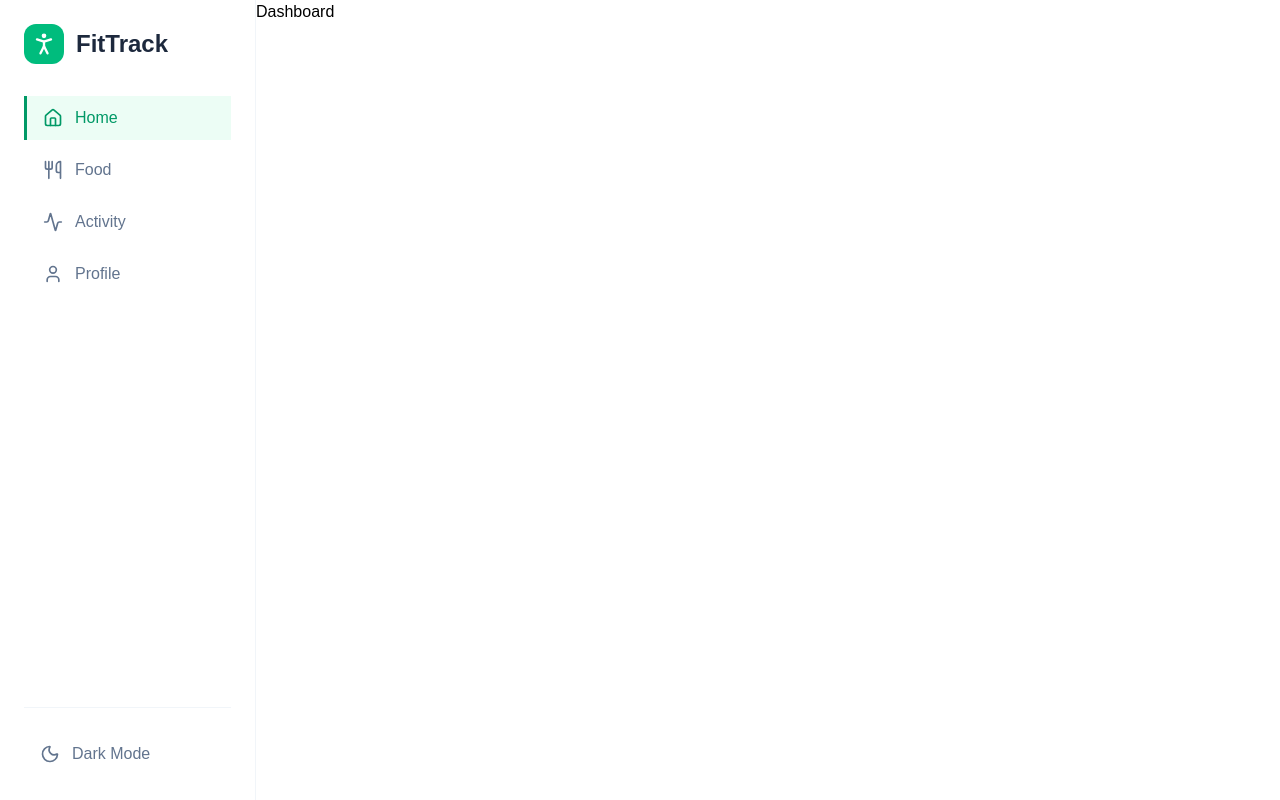
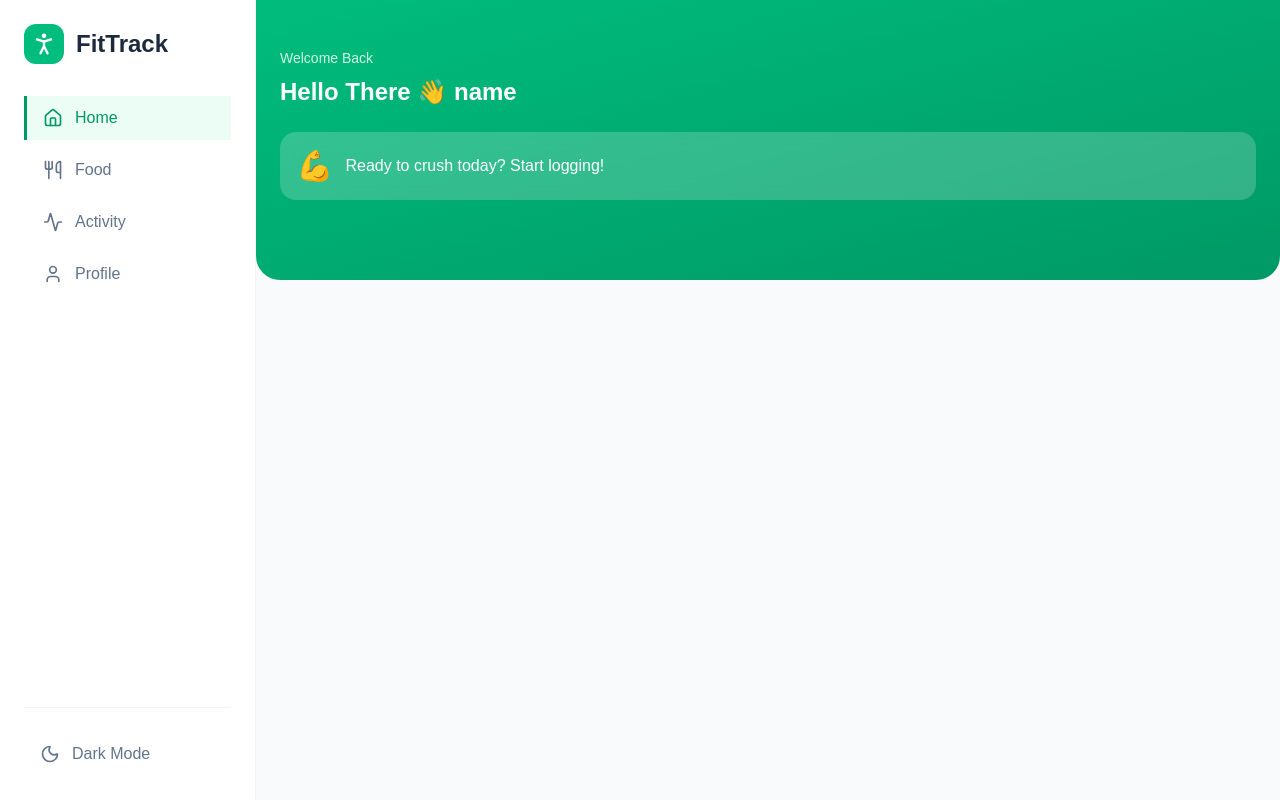
Before and after one commit to fcuello1223/Fitness-Tracker, a React app in the folder client/: page / in a window 1280 px wide. Both pictures are taken after typing "Sample", "name@example.com", "Sample123" into the empty fields and a click on the button "Log In". Built offline with nearby package versions, Linux system fonts and the light colour scheme; the HTML template or start-up script is replaced by a standard one; a web font is replaced by a local one.

Commit message:
Created Header UI for Dashboard Page

```diff
--- a/client/src/pages/Dashboard.tsx
+++ b/client/src/pages/Dashboard.tsx
@@ -1,8 +1,74 @@
+import { useEffect, useState } from "react";
+
+import { getMotivationalMessage } from "../assets/assets";
+import { useAppContext } from "../context/AppContext";
+import type { ActivityEntry, FoodEntry } from "../types";
 
 const Dashboard = () => {
+  const { user, allFoodLogs, allActivityLogs } = useAppContext();
+
+  const [todayFood, setTodayFood] = useState<FoodEntry[]>([]);
+  const [todayActivities, setTodayActivities] = useState<ActivityEntry[]>([]);
+
+  const DAILY_CALORIE_LIMIT: number = user?.dailyCalorieIntake || 2000;
+
+  //Load User Data
+  const loadUserData = () => {
+    const today = new Date().toISOString()[0];
+
+    const foodData = allFoodLogs.filter(
+      (food: FoodEntry) => food.createdAt?.split("T")[0] === today,
+    );
+    setTodayFood(foodData);
+
+    const activityData = allActivityLogs.filter(
+      (activity: ActivityEntry) => activity.createdAt?.split("T")[0] === today,
+    );
+    setTodayActivities(activityData);
+  };
+
+  useEffect(() => {
+    (() => loadUserData())();
+  }, [allFoodLogs, allActivityLogs]);
+
+  const totalCalories: number = todayFood.reduce(
+    (sum, item) => sum + item.calories,
+    0,
+  );
+  const remainingCalories: number = DAILY_CALORIE_LIMIT - totalCalories;
+
+  const totalActiveMinutes: number = todayActivities.reduce(
+    (sum, item) => sum + item.duration,
+    0,
+  );
+
+  const totalCaloriesBurned: number = todayActivities.reduce(
+    (sum, item) => sum + item.calories,
+    0,
+  );
+
+  const motivationalMessage = getMotivationalMessage(
+    totalCalories,
+    totalActiveMinutes,
+    DAILY_CALORIE_LIMIT,
+  );
+
   return (
-    <div>Dashboard</div>
-  )
-}
+    <div className="page-container">
+      {/* Header */}
+      <div className="dashboard-header">
+        <p className="text-emerald-100 text-sm font-medium">Welcome Back</p>
+        <h1 className="text-2xl font-bold mt-2">{`Hello There 👋 ${user?.username}`}</h1>
+        {/* Motivation Card */}
+        <div className="mt-6 bg-white/20 backdrop-blur-sm rounded-2xl p-4">
+          <div className="flex items-center gap-3">
+            <span className="text-3xl">{motivationalMessage.emoji}</span>
+            <p className="text-white font-medium">{motivationalMessage.text}</p>
+          </div>
+        </div>
+      </div>
+    </div>
+  );
+};
 
-export default Dashboard
+export default Dashboard;
```
